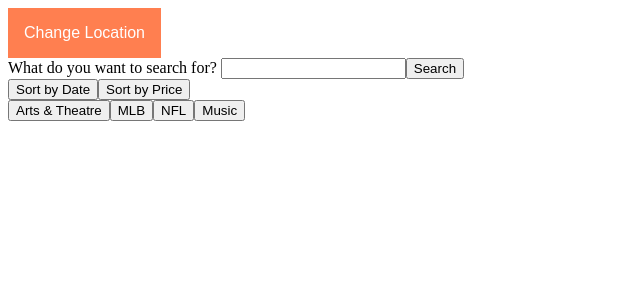
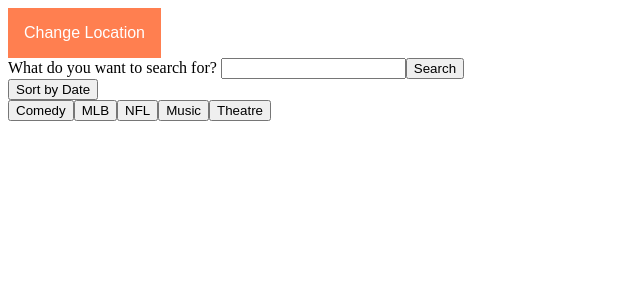
Before and after one commit to jeffrileyjr/eventAPI_Project, an Angular app: page / in a window 1280 px wide. Shown: the top 300 px of the page, without its empty margins (0-640 px from the left). Built offline with nearby package versions, Linux system fonts and the light colour scheme; no server answers.

Commit message:
changed arts and theatre to comedy and added separate theatre filter

```diff
--- a/src/app/api.service.ts
+++ b/src/app/api.service.ts
@@ -25,8 +25,8 @@ export class ApiService {
     console.log(event);
     return this.tempLocation;
   }
-  getArtsAndTheatre() {
-    return this.http.get(`https://app.ticketmaster.com/discovery/v2/events.json?classificationName=${this.arts}&city=${this.tempLocation}&apikey=${this.ticketApiKey}`);
+  getComedy() {
+    return this.http.get(`https://app.ticketmaster.com/discovery/v2/events.json?classificationName=Comedy&city=${this.tempLocation}&apikey=${this.ticketApiKey}`);
   }
     getMLB() {
     return this.http.get(`https://app.ticketmaster.com/discovery/v2/events.json?classificationName=MLB&city=${this.tempLocation}&apikey=${this.ticketApiKey}`);
@@ -37,4 +37,7 @@ export class ApiService {
   getMusic() {
     return this.http.get(`https://app.ticketmaster.com/discovery/v2/events.json?classificationName=Music&city=${this.tempLocation}&apikey=${this.ticketApiKey}`);
   }
+  getTheatre() {
+    return this.http.get(`https://app.ticketmaster.com/discovery/v2/events.json?classificationName=Theatre&city=${this.tempLocation}&apikey=${this.ticketApiKey}`);
+  }
 }
--- a/src/app/search-criteria/search-criteria.component.html
+++ b/src/app/search-criteria/search-criteria.component.html
@@ -19,13 +19,13 @@
   </form>
   <div>
     <button (click)="filterByDate()">Sort by Date</button>
-    <button (click)="filterByPrice()">Sort by Price</button>
   </div>
   <div>
-    <button (click)="fetchArtsAndTheatre()">Arts & Theatre</button>
+    <button (click)="fetchComedy()">Comedy</button>
     <button (click)="fetchMLB()">MLB</button>
     <button (click)="fetchNFL()">NFL</button>
     <button (click)="fetchMusic()">Music</button>
+    <button (click)="fetchTheatre()">Theatre</button>
   </div>
   <event-list
   [eventInfo] = "eventInfo"
--- a/src/app/search-criteria/search-criteria.component.ts
+++ b/src/app/search-criteria/search-criteria.component.ts
@@ -65,8 +65,8 @@ export class SearchCriteriaComponent implements OnInit {
       }
     });
   }
-  fetchArtsAndTheatre() {
-    this.apiService.getArtsAndTheatre().subscribe(response => {
+  fetchComedy() {
+    this.apiService.getComedy().subscribe(response => {
       this.eventInfo = response["_embedded"].events;
       console.log(response);
       return this.eventInfo;
@@ -93,4 +93,11 @@ export class SearchCriteriaComponent implements OnInit {
       return this.eventInfo;
     });
   }
+  fetchTheatre() {
+    this.apiService.getTheatre().subscribe(response => {
+      this.eventInfo = response["_embedded"].events;
+      console.log(response);
+      return this.eventInfo;
+    });
+  }
 }
```
